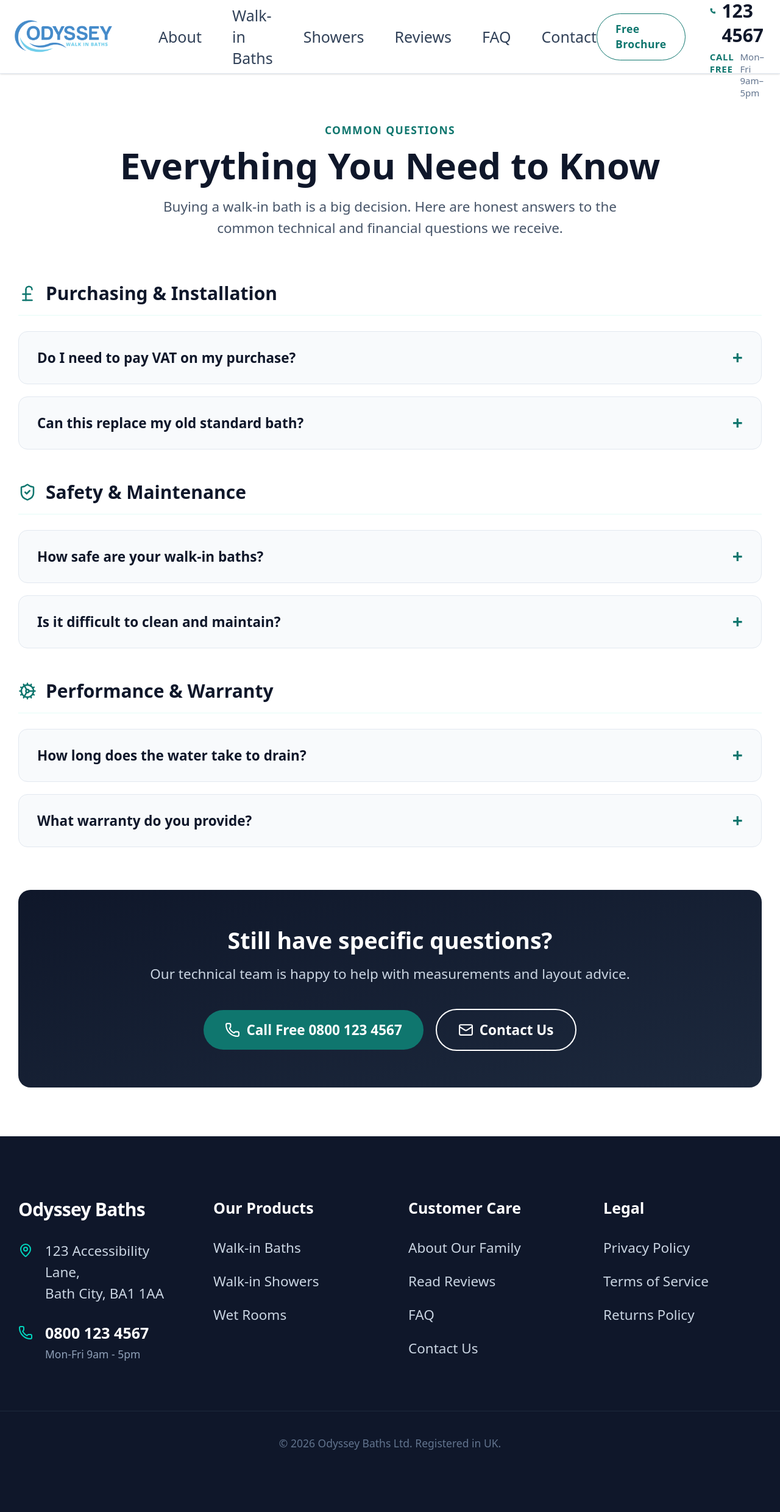
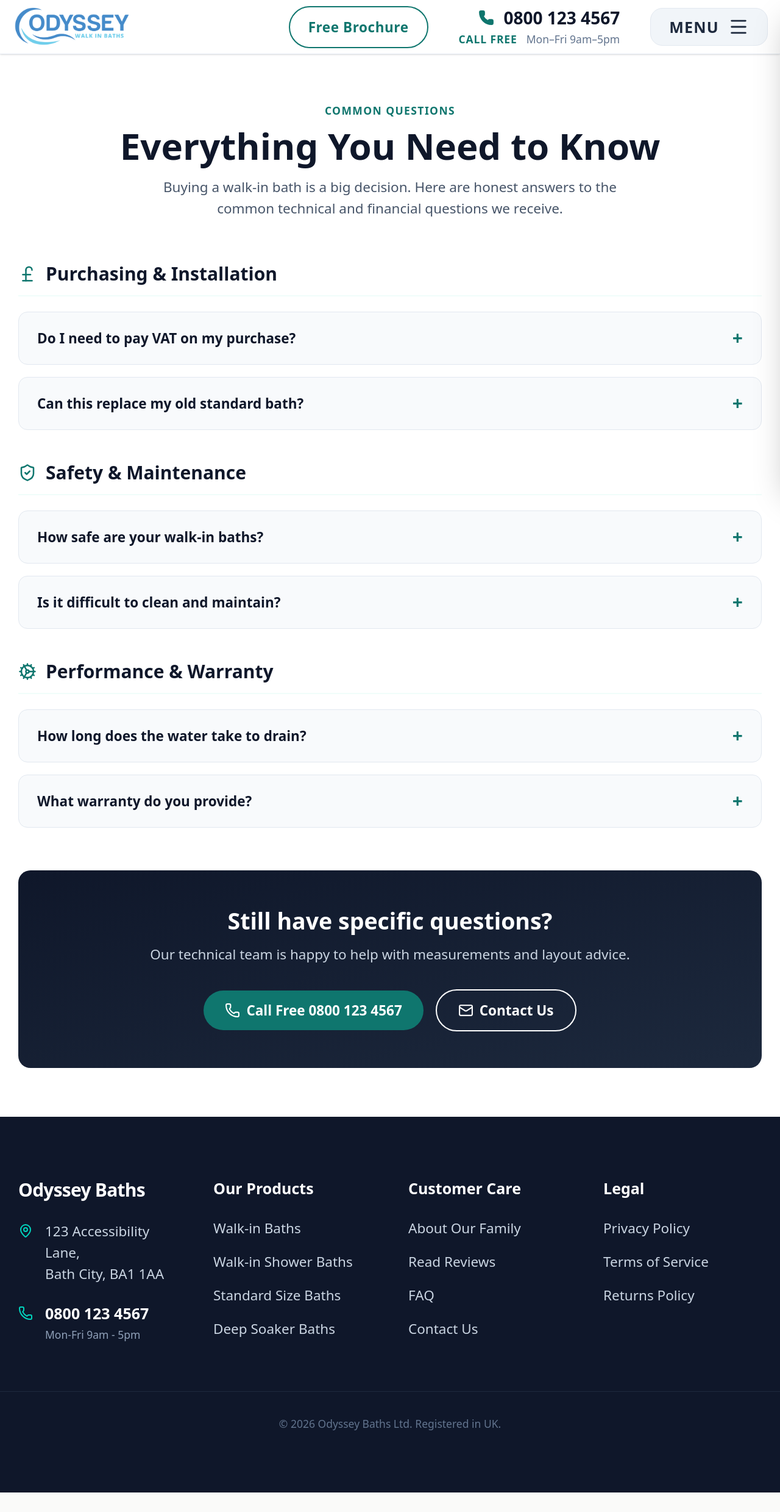
Before and after one commit to Andrey1224/Odyssey, a Next.js app: page /faq in a window 1280 px wide. Shown: the whole page at 61% size. After the commit the page ends 2447 px from the top, so only its background shows below. Built offline with nearby package versions, Linux system fonts and the light colour scheme.

Commit message:
Cgeckpoint4

```diff
--- a/components/Footer.tsx
+++ b/components/Footer.tsx
@@ -27,8 +27,9 @@ export const Footer = () => (
                 <h4 className="text-white font-bold text-xl mb-6">Our Products</h4>
                 <ul className="space-y-4">
                     <li><Link href="/walk-in-baths" className="hover:text-teal-400 transition underline decoration-transparent hover:decoration-teal-400">Walk-in Baths</Link></li>
-                    <li><a href="#" className="hover:text-teal-400 transition underline decoration-transparent hover:decoration-teal-400">Walk-in Showers</a></li>
-                    <li><a href="#" className="hover:text-teal-400 transition underline decoration-transparent hover:decoration-teal-400">Wet Rooms</a></li>
+                    <li><Link href="/walk-in-shower-baths" className="hover:text-teal-400 transition underline decoration-transparent hover:decoration-teal-400">Walk-in Shower Baths</Link></li>
+                    <li><Link href="/standard-size-baths" className="hover:text-teal-400 transition underline decoration-transparent hover:decoration-teal-400">Standard Size Baths</Link></li>
+                    <li><Link href="/deep-soaker-baths" className="hover:text-teal-400 transition underline decoration-transparent hover:decoration-teal-400">Deep Soaker Baths</Link></li>
                 </ul>
             </div>
 
@@ -36,7 +37,7 @@ export const Footer = () => (
                 <h4 className="text-white font-bold text-xl mb-6">Customer Care</h4>
                 <ul className="space-y-4">
                     <li><Link href="/about" className="hover:text-teal-400 transition underline decoration-transparent hover:decoration-teal-400">About Our Family</Link></li>
-                    <li><a href="#" className="hover:text-teal-400 transition underline decoration-transparent hover:decoration-teal-400">Read Reviews</a></li>
+                    <li><Link href="/reviews" className="hover:text-teal-400 transition underline decoration-transparent hover:decoration-teal-400">Read Reviews</Link></li>
                     <li><Link href="/faq" className="hover:text-teal-400 transition underline decoration-transparent hover:decoration-teal-400">FAQ</Link></li>
                     <li><Link href="/contact" className="hover:text-teal-400 transition underline decoration-transparent hover:decoration-teal-400">Contact Us</Link></li>
                 </ul>
--- a/components/Header.tsx
+++ b/components/Header.tsx
@@ -11,9 +11,9 @@ export const Header = () => {
     return (
         <>
             <header className="sticky top-0 z-50 w-full bg-white border-b border-slate-200 shadow-sm transition-all duration-300">
-                <div className="max-w-7xl mx-auto px-4 h-16 md:h-24 flex items-center justify-between">
+                <div className="max-w-7xl mx-auto px-4 h-20 md:h-[88px] flex items-center justify-between">
                     {/* Logo (Updated) */}
-                    <div className="relative w-32 h-10 md:w-48 md:h-12 shrink-0">
+                    <div className="relative w-40 h-10 md:w-60 md:h-14 shrink-0">
                         <Link href="/" className="block relative w-full h-full">
                             <Image
                                 src="/images/ODYSSEY_Transparent-File-2048x735.webp"
@@ -25,60 +25,51 @@ export const Header = () => {
                         </Link>
                     </div>
 
-                    {/* Desktop Nav */}
-                    <nav className="hidden lg:flex gap-10 items-center">
-                        <Link href="/about" className="text-xl font-medium text-slate-700 hover:text-teal-800 transition">About</Link>
-                        <Link href="/walk-in-baths" className="text-xl font-medium text-slate-700 hover:text-teal-800 transition">Walk-in Baths</Link>
-                        <a href="#" className="text-xl font-medium text-slate-700 hover:text-teal-800 transition">Showers</a>
-                        <a href="#" className="text-xl font-medium text-slate-700 hover:text-teal-800 transition">Reviews</a>
-                        <Link href="/faq" className="text-xl font-medium text-slate-700 hover:text-teal-800 transition">FAQ</Link>
-                        <Link href="/contact" className="text-xl font-medium text-slate-700 hover:text-teal-800 transition">Contact</Link>
-                    </nav>
-
-                    {/* Right Actions (Mobile: Call Pill + Menu) */}
-                    <div className="flex items-center gap-4 lg:gap-8">
+                    {/* Right Actions */}
+                    <div className="flex items-center gap-4 lg:gap-10">
 
                         {/* Desktop: Free Brochure Button */}
-                        <Link href="/free-brochure" className="hidden lg:inline-flex items-center px-6 py-2.5 rounded-full border border-teal-700 text-teal-700 font-bold text-sm tracking-wide hover:bg-teal-50 transition-colors active:scale-95">
+                        <Link href="/free-brochure" className="hidden lg:inline-flex items-center px-6 py-3 rounded-full border-2 border-teal-700 text-teal-700 font-bold text-lg tracking-wide hover:bg-teal-50 transition-colors active:scale-95">
                             Free Brochure
                         </Link>
 
                         {/* Desktop: Phone Info Block (Text Stack) */}
                         <div className="hidden lg:flex flex-col items-end leading-tight">
-                            <a href="tel:08001234567" className="group flex items-center gap-2 text-2xl font-bold text-slate-900 hover:text-teal-700 transition-colors">
-                                <Phone size={24} className="text-teal-700 group-hover:scale-110 transition-transform" fill="currentColor" />
+                            <a href="tel:08001234567" className="group flex items-center gap-3 text-[28px] font-bold text-slate-900 hover:text-teal-700 transition-colors">
+                                <Phone size={26} className="text-teal-700 group-hover:scale-110 transition-transform" fill="currentColor" />
                                 0800 123 4567
                             </a>
-                            <div className="text-xs font-medium text-slate-500 mt-1 flex gap-2">
+                            <div className="text-sm font-medium text-slate-500 mt-1 flex gap-3">
                                 <span className="text-teal-700 font-bold uppercase tracking-wider">Call Free</span>
                                 <span>Mon–Fri 9am–5pm</span>
                             </div>
                         </div>
 
                         {/* Mobile: Compact Call Button */}
-                        <a href="tel:08001234567" className="lg:hidden flex items-center gap-2 bg-teal-700 hover:bg-teal-800 px-4 py-2 rounded-full shadow-sm transition-all group text-white">
-                            <Phone size={18} fill="currentColor" />
-                            <span className="font-bold text-sm">Call Us</span>
+                        <a href="tel:08001234567" className="lg:hidden flex items-center gap-3 bg-teal-700 hover:bg-teal-800 px-6 py-3 rounded-full shadow-md transition-all group text-white">
+                            <Phone size={22} fill="currentColor" />
+                            <span className="font-bold text-lg">Call Us</span>
                         </a>
 
-                        {/* Mobile Menu Toggle */}
+                        {/* Menu Toggle (Visible on both Mobile and Desktop) */}
                         <button
-                            className="lg:hidden p-2 text-slate-700 hover:bg-slate-100 rounded-lg transition"
+                            className="flex items-center gap-3 px-6 py-2.5 bg-slate-100 hover:bg-slate-200 text-slate-800 rounded-2xl transition-all active:scale-95 group border border-slate-200"
                             onClick={() => setIsMenuOpen(true)}
                         >
-                            <Menu size={28} />
+                            <span className="font-bold tracking-wider text-base md:text-xl">MENU</span>
+                            <Menu size={34} className="group-hover:scale-110 transition-transform" />
                         </button>
                     </div>
                 </div>
             </header>
 
-            {/* Mobile Menu Overlay */}
-            <MobileMenu isOpen={isMenuOpen} onClose={() => setIsMenuOpen(false)} />
+            {/* Menu Overlay (Visible on both Mobile and Desktop) */}
+            <MenuOverlay isOpen={isMenuOpen} onClose={() => setIsMenuOpen(false)} />
         </>
     );
 };
 
-const MobileMenu = ({ isOpen, onClose }: { isOpen: boolean; onClose: () => void }) => {
+const MenuOverlay = ({ isOpen, onClose }: { isOpen: boolean; onClose: () => void }) => {
     useEffect(() => {
         if (isOpen) {
             document.body.style.overflow = "hidden";
@@ -89,7 +80,7 @@ const MobileMenu = ({ isOpen, onClose }: { isOpen: boolean; onClose: () => void
     }, [isOpen]);
 
     return (
-        <div className={`fixed inset-0 z-[60] lg:hidden ${isOpen ? 'pointer-events-auto' : 'pointer-events-none'}`}>
+        <div className={`fixed inset-0 z-[60] ${isOpen ? 'pointer-events-auto' : 'pointer-events-none'}`}>
             <div
                 className={`absolute inset-0 bg-slate-900/50 backdrop-blur-sm transition-opacity duration-300 ${isOpen ? "opacity-100" : "opacity-0"
                     }`}
@@ -101,57 +92,58 @@ const MobileMenu = ({ isOpen, onClose }: { isOpen: boolean; onClose: () => void
                 onClick={(e) => e.stopPropagation()}
             >
                 {/* Header */}
-                <div className="flex justify-between items-center p-6 border-b border-slate-100">
-                    <span className="font-serif text-3xl font-bold text-slate-900">Menu</span>
+                <div className="flex justify-between items-center p-8 border-b border-slate-100">
+                    <span className="font-serif text-4xl font-bold text-slate-900">Menu</span>
                     <button
                         onClick={onClose}
-                        className="p-1 rounded-full text-slate-900 hover:bg-slate-100 transition"
+                        className="p-2 rounded-full text-slate-900 hover:bg-slate-100 transition"
                     >
-                        <X size={32} strokeWidth={2.5} />
+                        <X size={40} strokeWidth={2.5} />
                     </button>
                 </div>
 
                 {/* Scrollable Content */}
-                <div className="flex-1 overflow-y-auto py-6 px-6">
+                <div className="flex-1 overflow-y-auto py-8 px-8">
 
                     {/* Section 1: Our Products */}
-                    <div className="mb-8">
-                        <h4 className="text-xs font-bold text-slate-400 uppercase tracking-widest mb-4">Our Products</h4>
-                        <nav className="flex flex-col gap-4 text-xl font-medium text-slate-800">
-                            <Link href="/walk-in-baths" className="py-3 border-b border-slate-100 hover:text-teal-700">Walk-in Baths</Link>
-                            <Link href="/walk-in-shower-baths" className="py-3 border-b border-slate-100 hover:text-teal-700">Walk-in Shower Baths</Link>
-                            <Link href="/standard-size-baths" className="py-3 border-b border-slate-100 hover:text-teal-700">Standard Size Baths</Link>
-                            <Link href="/deep-soaker-baths" className="py-3 border-b border-slate-100 hover:text-teal-700">Deep Soaker Baths</Link>
+                    <div className="mb-10">
+                        <h4 className="text-sm font-bold text-slate-400 uppercase tracking-widest mb-6">Our Products</h4>
+                        <nav className="flex flex-col gap-6 text-2xl font-medium text-slate-800">
+                            <Link href="/walk-in-baths" className="py-4 border-b border-slate-100 hover:text-teal-700">Walk-in Baths</Link>
+                            <Link href="/walk-in-shower-baths" className="py-4 border-b border-slate-100 hover:text-teal-700">Walk-in Shower Baths</Link>
+                            <Link href="/standard-size-baths" className="py-4 border-b border-slate-100 hover:text-teal-700">Standard Size Baths</Link>
+                            <Link href="/deep-soaker-baths" className="py-4 border-b border-slate-100 hover:text-teal-700">Deep Soaker Baths</Link>
                         </nav>
                     </div>
 
                     {/* Section 2: Help & Advice */}
                     <div>
-                        <h4 className="text-xs font-bold text-slate-400 uppercase tracking-widest mb-4">Help & Advice</h4>
-                        <nav className="flex flex-col gap-4 text-lg font-medium text-slate-800">
-                            <Link href="/about" className="py-3 border-b border-slate-100 hover:text-teal-700">About</Link>
-                            <a href="#" className="py-3 border-b border-slate-100 text-teal-700 font-bold flex items-center gap-2">
-                                <Sparkles size={20} className="text-teal-600" />
+                        <h4 className="text-sm font-bold text-slate-400 uppercase tracking-widest mb-6">Help & Advice</h4>
+                        <nav className="flex flex-col gap-6 text-xl font-medium text-slate-800">
+                            <Link href="/about" className="py-4 border-b border-slate-100 hover:text-teal-700">About</Link>
+                            <a href="#" className="py-4 border-b border-slate-100 text-teal-700 font-bold flex items-center gap-3">
+                                <Sparkles size={24} className="text-teal-600" />
                                 Help Me Choose
                             </a>
-                            <a href="#" className="py-3 border-b border-slate-100 hover:text-teal-700">VAT Relief Guide</a>
-                            <a href="#" className="py-3 border-b border-slate-100 hover:text-teal-700">Right vs Left Hand?</a>
-                            <Link href="/faq" className="py-3 border-b border-slate-100 hover:text-teal-700">FAQ</Link>
-                            <a href="#" className="py-3 border-b border-slate-100 hover:text-teal-700">Customer Reviews</a>
+                            <a href="#" className="py-4 border-b border-slate-100 hover:text-teal-700">VAT Relief Guide</a>
+                            <a href="#" className="py-4 border-b border-slate-100 hover:text-teal-700">Right vs Left Hand?</a>
+                            <Link href="/faq" className="py-4 border-b border-slate-100 hover:text-teal-700">FAQ</Link>
+                            <Link href="/reviews" className="py-4 border-b border-slate-100 hover:text-teal-700">Customer Reviews</Link>
+                            <Link href="/contact" className="py-4 border-b border-slate-100 hover:text-teal-700">Contact</Link>
                         </nav>
                     </div>
 
                 </div>
 
                 {/* Footer Actions */}
-                <div className="p-6 bg-white border-t border-slate-100 mt-auto">
-                    <p className="text-center text-slate-500 text-sm mb-4">Need to speak to a human?</p>
-                    <div className="flex gap-3">
-                        <a href="tel:08001234567" className="flex-1 bg-teal-700 hover:bg-teal-800 text-white font-bold py-3.5 rounded-xl shadow-sm flex items-center justify-center gap-2 text-lg active:scale-95 transition-transform">
-                            <Phone size={20} fill="currentColor" />
+                <div className="p-8 bg-white border-t border-slate-100 mt-auto">
+                    <p className="text-center text-slate-500 text-lg mb-6">Need to speak to a human?</p>
+                    <div className="flex flex-col gap-4">
+                        <a href="tel:08001234567" className="bg-teal-700 hover:bg-teal-800 text-white font-bold py-5 rounded-2xl shadow-md flex items-center justify-center gap-3 text-2xl active:scale-95 transition-transform">
+                            <Phone size={28} fill="currentColor" />
                             Call Now
                         </a>
-                        <button className="flex-1 bg-white border-2 border-slate-300 text-slate-800 font-bold py-3.5 rounded-xl hover:bg-slate-50 flex items-center justify-center text-lg active:scale-95 transition-transform">
+                        <button className="bg-white border-2 border-slate-300 text-slate-800 font-bold py-5 rounded-2xl hover:bg-slate-50 flex items-center justify-center text-2xl active:scale-95 transition-transform">
                             Get Quote
                         </button>
                     </div>
--- a/next.config.ts
+++ b/next.config.ts
@@ -1,8 +1,8 @@
 import type { NextConfig } from "next";
 
 const nextConfig: NextConfig = {
-  /* config options here */
   reactCompiler: true,
+  trailingSlash: false,
 };
 
 export default nextConfig;
```
Also changed, not shown: app/reviews/page.tsx (added, +38 -0 lines), 24 other files (tests, documents, lock files or other folders).
